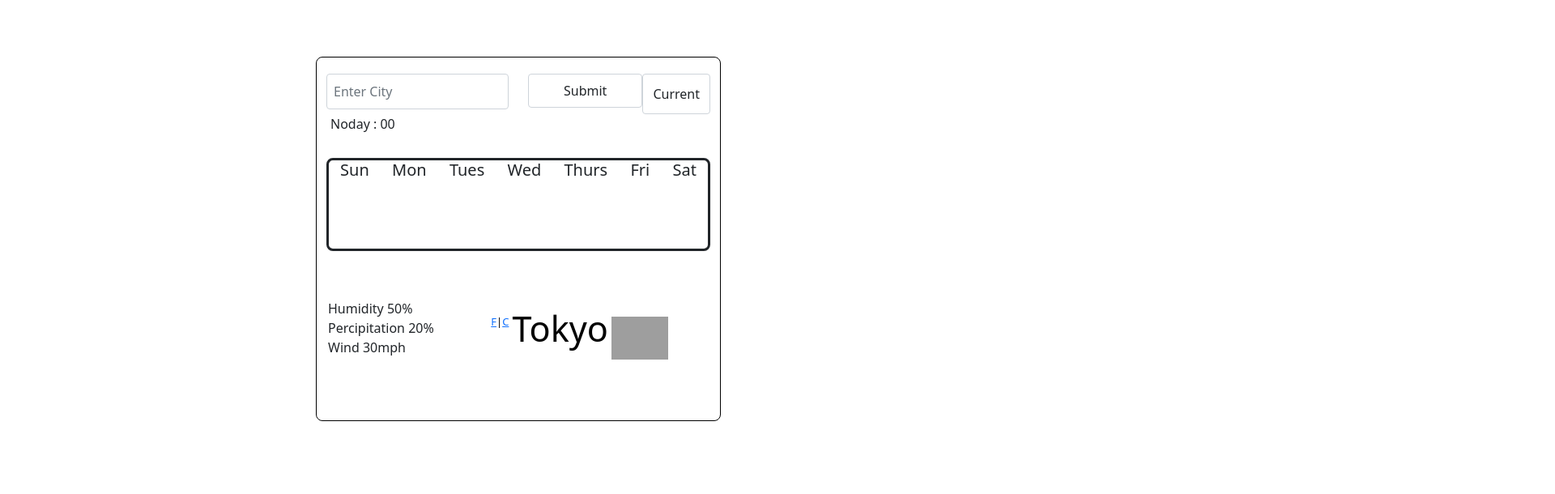
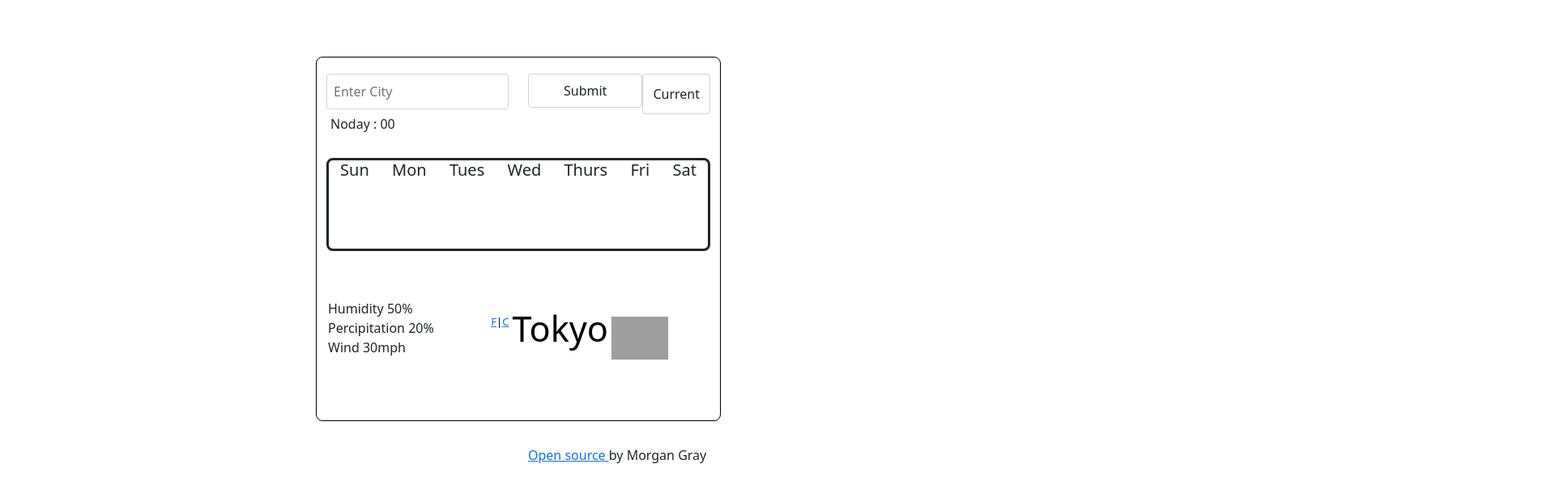
Before and after one commit to GrayMorgan/Weather-app, a plain HTML site: page index.html in a window 1280 px wide. Shown: the top 610 px of the page at 81% size, 1920 px wide, since content can reach past the window. Drawn offline with nearby package versions, Linux system fonts and the light colour scheme; grey boxes are pictures that could not be loaded.

Commit message:
added github link

```diff
--- a/index.html
+++ b/index.html
@@ -50,8 +50,11 @@
           <li>Wind 30mph</li>
         </ul>
       </div>
+
     </div>
-
+     <div class="row">
+        <p id="github-link"><a href="https://github.com/GrayMorgan/Weather-app">Open source </a>by Morgan Gray</p>
+      </div>
     <script src="src/index.js"></script>
   </body>
 </html>
--- a/src/styles.css
+++ b/src/styles.css
@@ -81,3 +81,9 @@
   top: 25px;
   right: 40px;
 }
+
+#github-link {
+  position: relative;
+  left: 50%;
+  top: 100px;
+}
```
